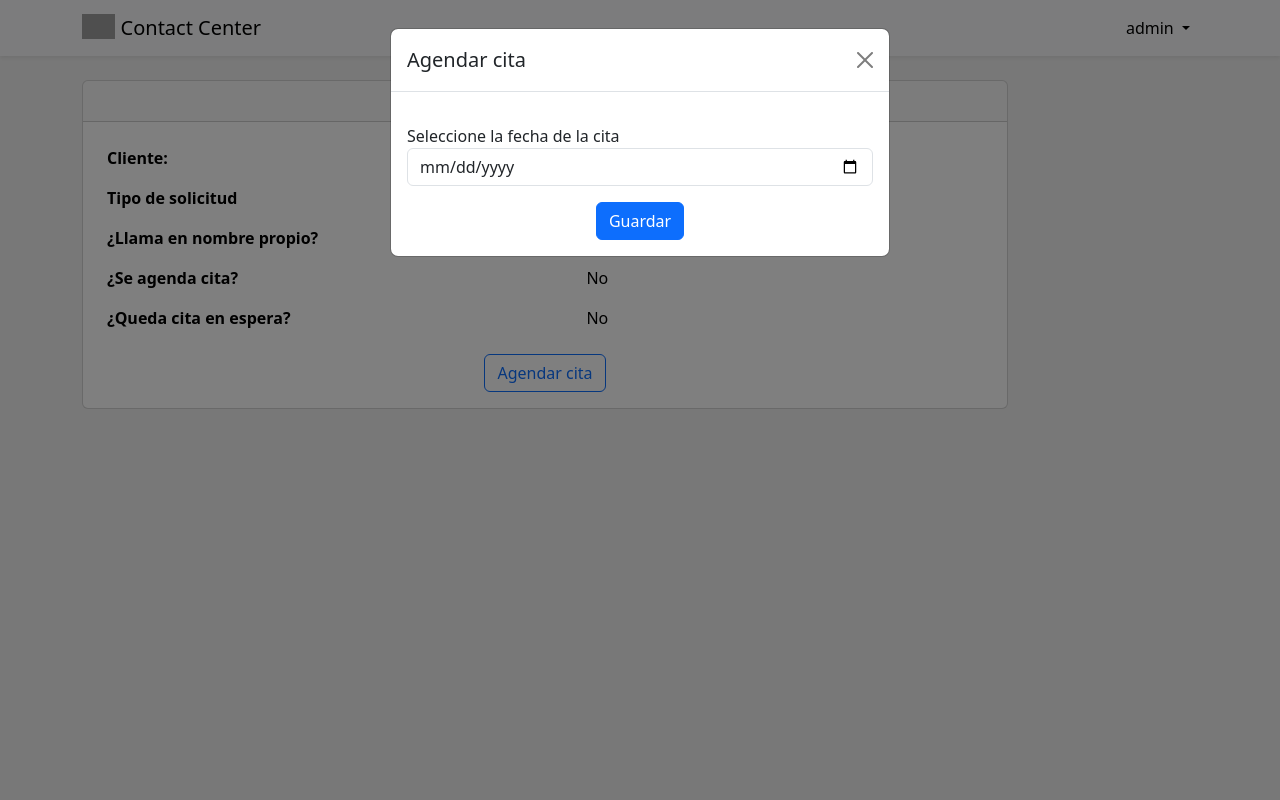
After one commit to CortinezO98/ContactCenter, a Django app: page /vistaSolicitud/3 in a window 1280 px wide, after a click on "Agendar cita". The commit adds this page. Run offline with Django 5.2, Linux system fonts and the light colour scheme; a user stored in the database is signed in; data comes from the database, SQL or seed files in the repository; both versions use the stored data as it was after the commit; some libraries are stand-ins or nearby versions; grey boxes are pictures that could not be loaded.

Commit message:
Creción de solicitudes

```diff
--- a/contactCenter/settings.py
+++ b/contactCenter/settings.py
@@ -26,7 +26,7 @@ SECRET_KEY = 'django-insecure-n#r$*n8y-04ljf5ea#c7e+^3#0e*6hhe11!%83%c_t#!%puf--
 # SECURITY WARNING: don't run with debug turned on in production!
 DEBUG = True
 
-ALLOWED_HOSTS = []
+ALLOWED_HOSTS = ['*']
 
 
 # Application definition
@@ -105,9 +105,9 @@ AUTH_PASSWORD_VALIDATORS = [
 # Internationalization
 # https://docs.djangoproject.com/en/5.0/topics/i18n/
 
-LANGUAGE_CODE = 'en-us'
+LANGUAGE_CODE = 'es-co'
 
-TIME_ZONE = 'UTC'
+TIME_ZONE = 'America/Bogota'
 
 USE_I18N = True
 
--- a/main/models.py
+++ b/main/models.py
@@ -26,7 +26,10 @@ class Solicitud(models.Model):
     llamaEnNombrePropio = models.BooleanField()
     seAgendaCita = models.BooleanField()
     quedaCitaEnEspera = models.BooleanField()
+    cliente = models.ForeignKey(Cliente, on_delete=models.CASCADE, null=True)
     agente = models.ForeignKey(Agente, on_delete=models.CASCADE)
+    def __str__(self):
+        return "{} | llamaEnNombrePropio:{} | seAgendaCita:{} | quedaCitaEnEspera:{} | {}".format(self.tipoSolicitud.nombre, self.llamaEnNombrePropio, self.seAgendaCita, self.quedaCitaEnEspera, self.agente.usuario)
 
 class Especialidad(models.Model):
     nombre = models.CharField(max_length=100)
--- a/main/urls.py
+++ b/main/urls.py
@@ -4,6 +4,10 @@ from . import views
 
 urlpatterns = [
     path("", views.index, name="index"),
+    path("crearCliente/", views.crearCliente, name="crearCliente"),
+    path("crearSolicitud/", views.crearSolicitud, name="crearSolicitud"),
+    path("vistaSolicitud/<int:id>", views.vistaSolicitud, name="vistaSolicitud"),
+    path("agendarCita/", views.agendarCita, name="agendarCita"),
     path("accounts/login/", views.Login, name="login"),
     path('logout/', views.Logout, name='logout'),
 ]
--- a/main/views.py
+++ b/main/views.py
@@ -3,6 +3,7 @@ from django.contrib.auth import authenticate, login, logout
 from django.shortcuts import render, redirect
 from django.http import HttpResponse
 from django.contrib import messages
+from datetime import datetime
 from .models import *
 
 def Login(request):
@@ -29,7 +30,19 @@ def Logout(request):
 def index(request):
     if request.method == 'GET' and request.GET.get('documentoCliente'):
         cliente = Cliente.objects.filter(documento=request.GET.get('documentoCliente')).first()
-        return render(request,'index.html', {"cliente": cliente})
+        tipoSolicitudes = TipoSolicitud.objects.all()
+        return render(request,'index.html', {"cliente": cliente, "tipoSolicitudes":tipoSolicitudes})
+
+    return render(request, 'index.html')
+
+@login_required
+def vistaSolicitud(request, id):
+    solicitud = Solicitud.objects.filter(id=id).first()
+    fecha_actual = datetime.now().strftime('%Y-%m-%d')
+    return render(request, 'vistaSolicitud.html', {"solicitud":solicitud, 'fecha_actual': fecha_actual})
+
+@login_required
+def crearCliente(request):
     if request.method == 'POST':
         nuevoCliente = Cliente(
             documento = request.POST.get('documento'),
@@ -39,6 +52,36 @@ def index(request):
             celular = request.POST.get('celular')
         )
         nuevoCliente.save()
+        messages.success(request, 'Se registró el cliente de manera exitosa')
         return redirect(f"/?documentoCliente={nuevoCliente.documento}")
+    return redirect("main:index")
 
-    return render(request, 'index.html')
+@login_required
+def crearSolicitud(request):
+    if request.method == 'POST':
+        agente = Agente.objects.filter(usuario=request.user).first()
+        if agente:
+            solicitud = Solicitud(
+                tipoSolicitud = TipoSolicitud.objects.filter(id=request.POST.get('tipoSolicitudId')).first(),
+                llamaEnNombrePropio = request.POST.get('llamaEnNombrePropio'),
+                seAgendaCita = request.POST.get('seAgendaCita'),
+                quedaCitaEnEspera = request.POST.get('quedaCitaEnEspera'),
+                cliente = Cliente.objects.filter(documento=request.POST.get('documentoCliente')).first(),
+                agente = agente
+            )
+            solicitud.save()
+            return redirect("main:vistaSolicitud", solicitud.id)
+        else:
+            messages.info(request, 'Usted no esta autorizado para gestionar una solicitud debido a que no es un agente')
+            return redirect("main:index")
+    return redirect("main:index")
+
+@login_required
+def agendarCita(request):
+    if request.method == 'GET' and request.GET.get('documentoCliente') and request.GET.get('fecha'):
+        documentoCliente = request.GET.get('documentoCliente')
+        fechaStr = request.GET.get('fecha')
+        fecha = datetime.strptime(fechaStr, '%Y-%m-%d').date()
+        return render(request, 'agendarCita.html', {"fecha":fecha})
+
+    return redirect("main:index")
--- a/templates/base/base.html
+++ b/templates/base/base.html
@@ -5,6 +5,7 @@
     <meta name="viewport" content="width=device-width, initial-scale=1.0">
     <title>{% block title %}Inicio{% endblock %} • Contact Center</title>
     <link href="https://cdn.jsdelivr.net/npm/bootstrap@5.3.2/dist/css/bootstrap.min.css" rel="stylesheet" integrity="sha384-T3c6CoIi6uLrA9TneNEoa7RxnatzjcDSCmG1MXxSR1GAsXEV/Dwwykc2MPK8M2HN" crossorigin="anonymous">
+    <link rel="stylesheet" href="https://cdnjs.cloudflare.com/ajax/libs/animate.css/4.1.1/animate.min.css" />
     {% block style %}{% endblock %}
 </head>
 <body style="background-color: #f1f1f1">
--- a/templates/base/navbar.html
+++ b/templates/base/navbar.html
@@ -1,6 +1,7 @@
 <nav class="navbar navbar-expand-lg navbar-light bg-light shadow-sm mb-4" >
     <div class="container">
         <a class="navbar-brand" href="{% url 'main:index' %}">
+            <img src="https://www.iqoutsourcing.com/wp-content/uploads/Logo-iQ-Outsurcing-redimensionado.png" alt="logo" height="25" class="d-inline-block align-text-top">
             Contact Center
         </a>
         <button class="navbar-toggler" type="button" data-bs-toggle="collapse" data-bs-target="#navbarSupportedContent"
--- /dev/null
+++ b/templates/vistaSolicitud.html
@@ -0,0 +1,75 @@
+{% extends 'base/base.html' %}
+
+{% block title %}Detalles de la solicitud{% endblock %}
+
+{% block main %}
+    <div class="container">
+        <div class="row">
+            <div class="col col-lg-10">
+                <div class="card">
+                    <div class="card-header text-center">
+                        Detalles de la solicitud
+                    </div>
+                    <div class="card-body">
+                        <table class="table table-responsive-sm table-borderless">
+                            <tbody>
+                                <tr>
+                                    <th>Cliente:</th>
+                                    <td>{{solicitud.cliente.nombres}} {{solicitud.cliente.apellidos}} | C.C. {{solicitud.cliente.documento}}</td>
+                                </tr>
+                                <tr>
+                                    <th>Tipo de solicitud</th>
+                                    <td>{{solicitud.tipoSolicitud.nombre}}</td>
+                                </tr>
+                                <tr>
+                                    <th>¿Llama en nombre propio?</th>
+                                    <td>{% if solicitud.llamaEnNombrePropio %}Si{% else %}No{% endif %}</td>
+                                </tr>
+                                <tr>
+                                    <th>¿Se agenda cita?</th>
+                                    <td>{% if solicitud.seAgendaCita %}Si{% else %}No{% endif %}</td>
+                                </tr>
+                                <tr>
+                                    <th>¿Queda cita en espera?</th>
+                                    <td>{% if solicitud.quedaCitaEnEspera %}Si{% else %}No{% endif %}</td>
+                                </tr>
+
+                            </tbody>
+                        </table>
+                        <div class="text-center">
+                            <button type="button" class="btn btn-outline-primary" data-bs-toggle="modal" data-bs-target="#agendarCitaModal">
+                                Agendar cita
+                            </button>
+                        </div>
+                    </div>
+                </div>
+            </div>
+        </div>
+    </div>
+
+    <div class="modal fade" id="agendarCitaModal" tabindex="-1" aria-labelledby="agendarCitaModalLabel" aria-hidden="true">
+        <div class="modal-dialog">
+            <div class="modal-content">
+                <div class="modal-header">
+                    <h1 class="modal-title fs-5" id="agendarCitaModalLabel">Agendar cita</h1>
+                    <button type="button" class="btn-close" data-bs-dismiss="modal" aria-label="Close"></button>
+                </div>
+                <div class="modal-body">
+                    <form method="GET" action="{% url 'main:agendarCita' %}">
+                        <input type="number" class="d-none" name="documentoCliente" id="documentoCliente" value="{{solicitud.cliente.documento}}">
+
+                        <div class="my-3">
+                            <label for="fecha">Seleccione la fecha de la cita</label>
+                            <input id="fecha" class="form-control" name="fecha" type="date" min="{{ fecha_actual }}" required/>
+                        </div>
+
+                        <div class="text-center">
+                            <button type="submit" class="btn btn-primary">Guardar</button>
+                        </div>
+                    </form>
+                </div>
+            </div>
+        </div>
+    </div>
+
+{% endblock %}
```
Also changed, not shown: templates/agendarCita.html (added, +26 -0 lines), templates/index.html (+69 -1 lines), templates/login.html (+6 -1 lines), db.sqlite3, main/migrations/0003_solicitud_cliente.py (added).
